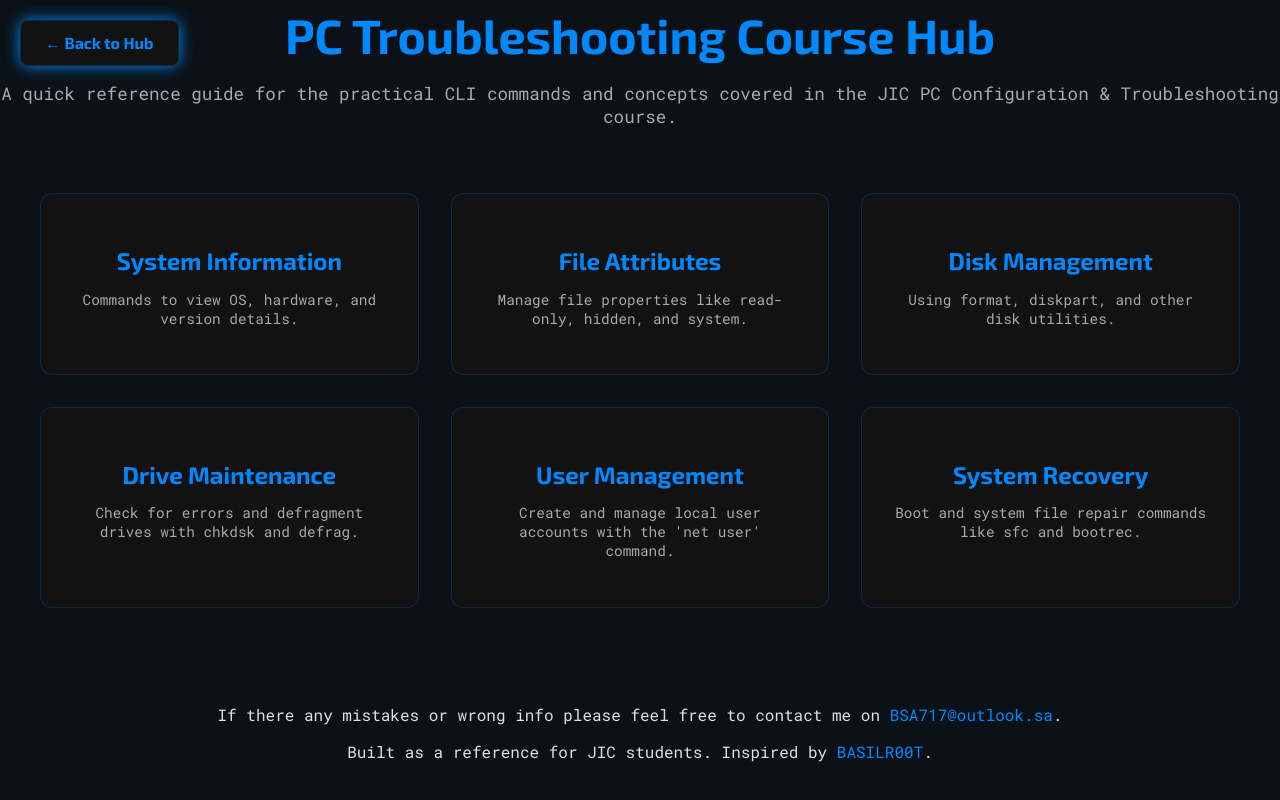
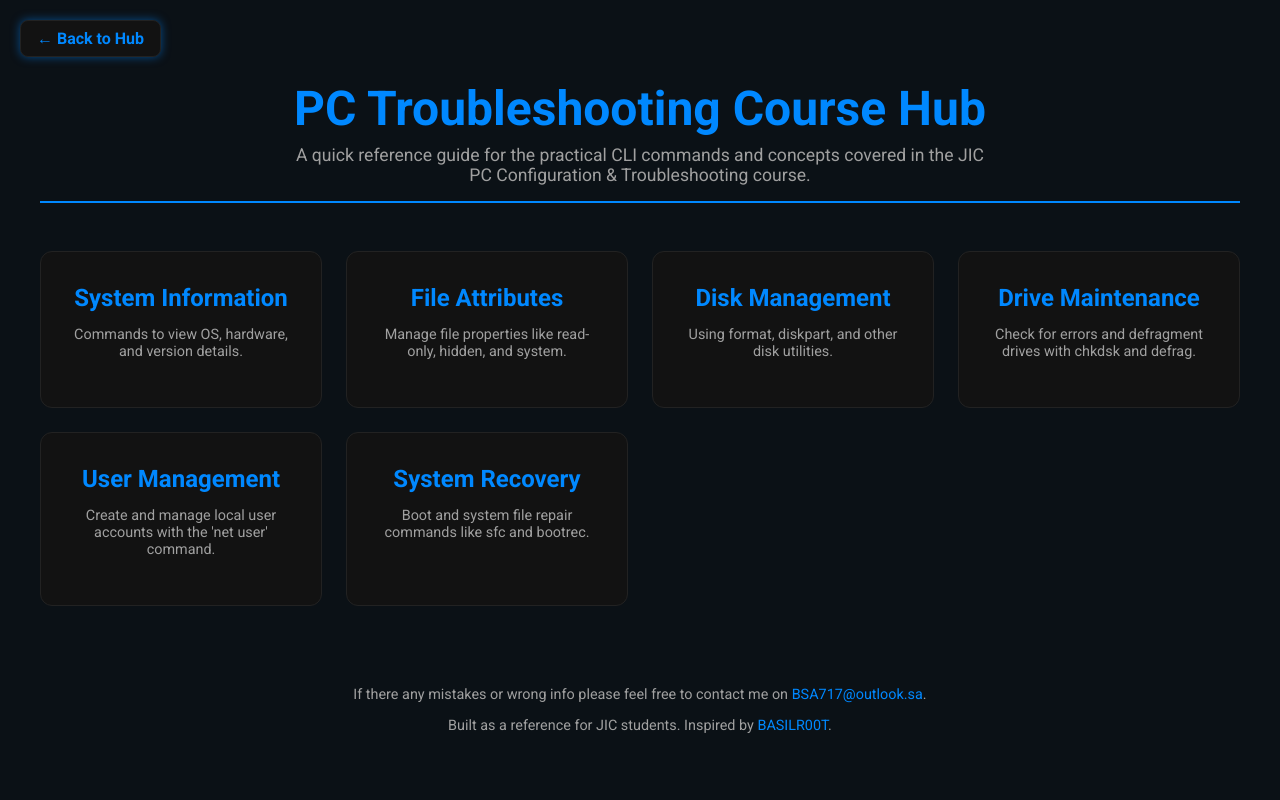
Before and after one commit to BASILR00T/Courses-Practical-Hub-JIC, a plain HTML site: page PCCT/PCCT.html in a window 1280 px wide. Drawn offline with Linux system fonts and the light colour scheme.

Commit message:
Update PCCT.html

```diff
--- a/PCCT/PCCT.html
+++ b/PCCT/PCCT.html
@@ -6,54 +6,88 @@
     <title>PC Config & Troubleshooting Hub | JIC</title>
     <link rel="preconnect" href="https://fonts.googleapis.com">
     <link rel="preconnect" href="https://fonts.gstatic.com" crossorigin>
-    <link href="https://fonts.googleapis.com/css2?family=Exo+2:wght@700&family=Roboto+Mono:wght@400;700&display=swap" rel="stylesheet">
+    <link href="https://fonts.googleapis.com/css2?family=Roboto:wght@300;400;700&display=swap" rel="stylesheet">
     <style>
         :root {
             --primary-blue: #0088ff;
             --background-dark: #0b1116;
             --text-color: #e0e0e0;
+            --text-muted: #a0a0a0;
             --card-bg: #121212;
-            --border-color: rgba(0, 136, 255, 0.2);
+            --border-color: #222;
             --glow-color: #0088ff;
         }
 
         body {
             background-color: var(--background-dark);
             color: var(--text-color);
-            font-family: 'Roboto Mono', monospace;
+            font-family: 'Roboto', sans-serif;
             display: flex;
             flex-direction: column;
             align-items: center;
-            justify-content: center;
+            justify-content: flex-start; /* Align content to the top */
             min-height: 100vh;
             margin: 0;
-            padding: 0;
+            padding: 5rem 2rem; /* Adjust top/bottom and side padding */
+            box-sizing: border-box;
+        }
+
+        .container {
+            width: 100%;
+            max-width: 1200px;
+            text-align: center;
+        }
+
+        .back-button {
+            position: fixed;
+            top: 20px;
+            left: 20px;
+            background-color: var(--card-bg);
+            color: var(--primary-blue);
+            border: 1px solid var(--border-color);
+            padding: 0.5rem 1rem;
+            text-decoration: none;
+            border-radius: 8px;
+            font-family: 'Roboto', sans-serif;
+            font-weight: bold;
+            transition: all 0.3s ease;
+            box-shadow: 0 0 10px rgba(0, 136, 255, 0.5);
+            z-index: 1000;
+        }
+        .back-button:hover {
+            background-color: var(--primary-blue);
+            color: var(--background-dark);
+            box-shadow: 0 0 20px var(--glow-color);
+            transform: translateY(-2px);
         }
 
         .header {
             text-align: center;
             margin-bottom: 3rem;
+            padding-bottom: 1rem;
+            border-bottom: 2px solid var(--primary-blue);
         }
 
         .header h1 {
-            font-family: 'Exo 2', sans-serif;
+            font-family: 'Roboto', sans-serif;
             font-size: 3rem;
+            font-weight: 700;
             color: var(--primary-blue);
             margin: 0;
         }
 
         .header p {
             font-size: 1.1rem;
-            color: #aaa;
-            max-width: 150ch;
+            color: var(--text-muted);
+            max-width: 70ch;
+            margin: 0.5rem auto 0;
         }
 
         .grid-container {
             display: grid;
             grid-template-columns: repeat(auto-fit, minmax(280px, 1fr));
-            gap: 2rem;
+            gap: 1.5rem;
             width: 100%;
-            max-width: 1200px;
         }
 
         .module-card {
@@ -64,7 +98,7 @@
             text-align: center;
             text-decoration: none;
             color: var(--text-color);
-            transition: transform 0.3s ease, box-shadow 0.3s ease;
+            transition: transform 0.3s ease, box-shadow 0.3s ease, border-color 0.3s ease;
             position: relative;
             overflow: hidden;
         }
@@ -89,15 +123,6 @@
         .module-card:hover::before {
             opacity: 1;
         }
-        footer a,p{
-            text-decoration: none;
-            text-align: center;
-
-        }
-        footer{
-              margin-top: 5rem;
-              margin-bottom: 1rem;
-        }
 
         @keyframes rotate {
             from { transform: rotate(0deg); }
@@ -107,49 +132,55 @@
         .module-card:hover {
             transform: translateY(-5px);
             box-shadow: 0 0 25px var(--glow-color);
+            border-color: var(--primary-blue);
         }
 
         .module-card h2 {
-            font-family: 'Exo 2', sans-serif;
+            font-family: 'Roboto', sans-serif;
+            font-weight: 700;
             font-size: 1.5rem;
             color: var(--primary-blue);
+            margin-top: 0;
             margin-bottom: 0.5rem;
         }
 
         .module-card p {
             font-size: 0.9rem;
-            color: #aaa;
+            color: var(--text-muted);
         }
 
-        .module-card.placeholder {
-            border-style: dashed;
-            opacity: 0.6;
-            cursor: not-allowed;
+        .footer {
+            margin-top: 5rem;
+            margin-bottom: 1rem;
+            text-align: center;
+        }
+        .footer p {
+            color: var(--text-muted);
+            font-size: 0.9rem;
+        }
+        .footer a {
+            color: var(--primary-blue);
+            text-decoration: none;
+        }
+        .footer a:hover {
+            text-decoration: underline;
         }
 
-        .module-card.placeholder:hover {
-            transform: none;
-            box-shadow: none;
-        }
-        .text-neon-blue {
-            color: #0088ff; /* Deep Sky Blue */
-        }
-
-         .back-button { position: fixed; top: 20px; left: 20px; background-color: var(--card-bg); color: var(--primary-blue); border: 1px solid var(--border-color); padding: 0.75rem 1.5rem; text-decoration: none; border-radius: 8px; font-family: 'Exo 2', sans-serif; font-weight: bold; transition: all 0.3s ease; box-shadow: 0 0 15px var(--glow-color); z-index: 1000; }
-        .back-button:hover { background-color: var(--primary-blue); color: var(--background-dark); box-shadow: 0 0 25px var(--glow-color); transform: translateY(-2px); }
-
         @media (max-width: 768px) {
+            body { padding: 5rem 1rem 3rem 1rem; }
             .header h1 {
                 font-size: 2.5rem;
             }
-            body {
-                padding: 1rem;
+            .back-button {
+                padding: 0.5rem 1rem;
+                font-size: 0.9rem;
             }
         }
     </style>
 </head>
 <body>
-<a href="https://basilr00t.github.io/Courses-Practical-Hub-JIC/" class="back-button">&larr; Back to Hub</a>
+<a href="../index.html" class="back-button">&larr; Back to Hub</a>
+    <div class="container">
         <div class="header">
             <h1>PC Troubleshooting Course Hub</h1>
             <p>A quick reference guide for the practical CLI commands and concepts covered in the JIC PC Configuration & Troubleshooting course.</p>
@@ -180,13 +211,12 @@
                 <h2>System Recovery</h2>
                 <p>Boot and system file repair commands like sfc and bootrec.</p>
             </a>
-
         </div>
 
-     <!-- Footer -->
-        <footer >
-            <p >If there any mistakes or wrong info please feel free to contact me on  <a href="mailto:BSA717@outlook.sa" target="_blank" class="text-neon-blue hover:underline">BSA717@outlook.sa</a>.</p>
-            <p >Built as a reference for JIC students. Inspired by <a href="https://basilr00t.github.io/BASILR00T/" target="_blank" class="text-neon-blue hover:underline">BASILR00T</a>.</p>
+        <footer class="footer">
+            <p>If there any mistakes or wrong info please feel free to contact me on <a href="mailto:BSA717@outlook.sa" target="_blank">BSA717@outlook.sa</a>.</p>
+            <p>Built as a reference for JIC students. Inspired by <a href="https://basilr00t.github.io/BASILR00T/" target="_blank">BASILR00T</a>.</p>
         </footer>
+    </div>
 </body>
 </html>
```
Lines whose indentation alone changed are shown as unchanged.
